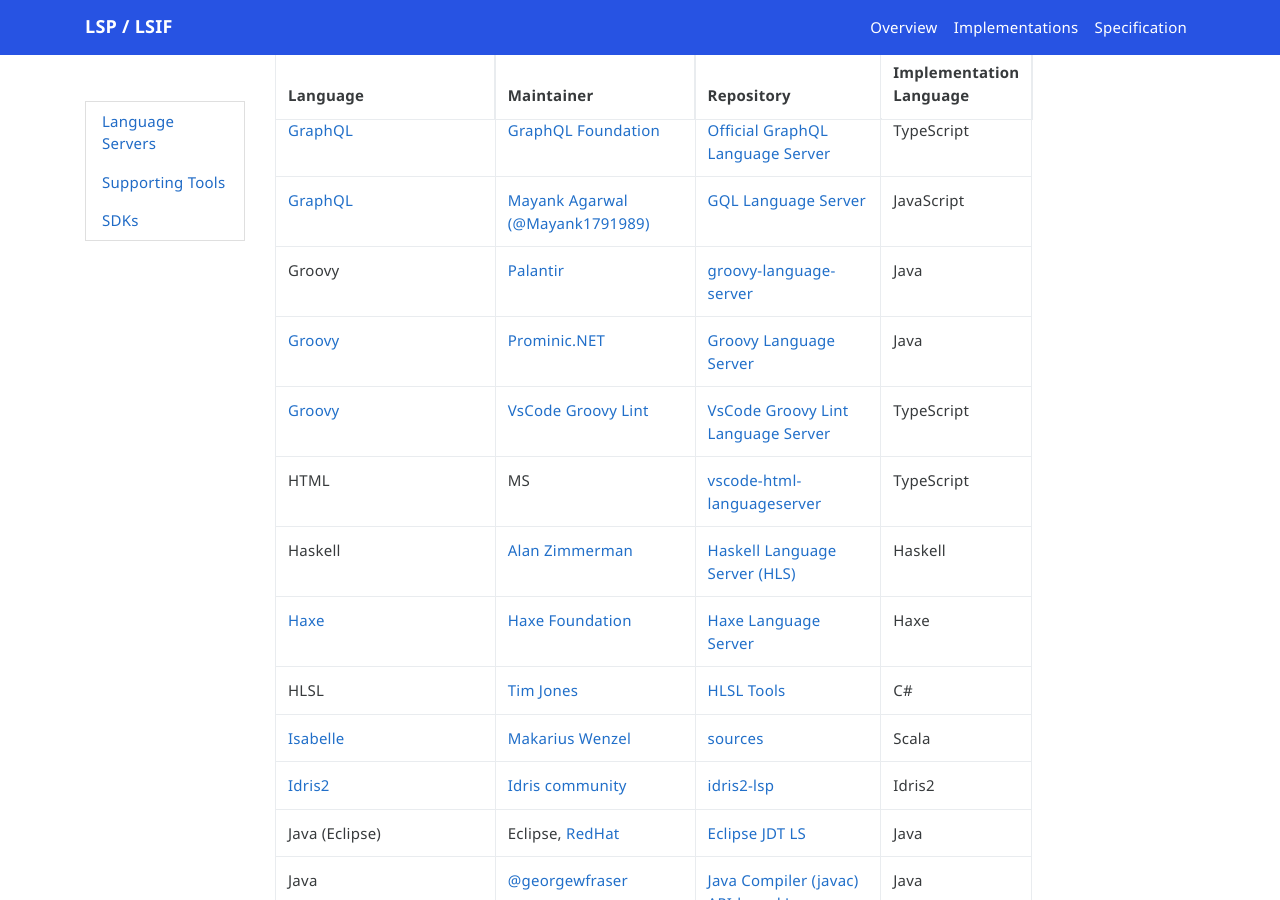
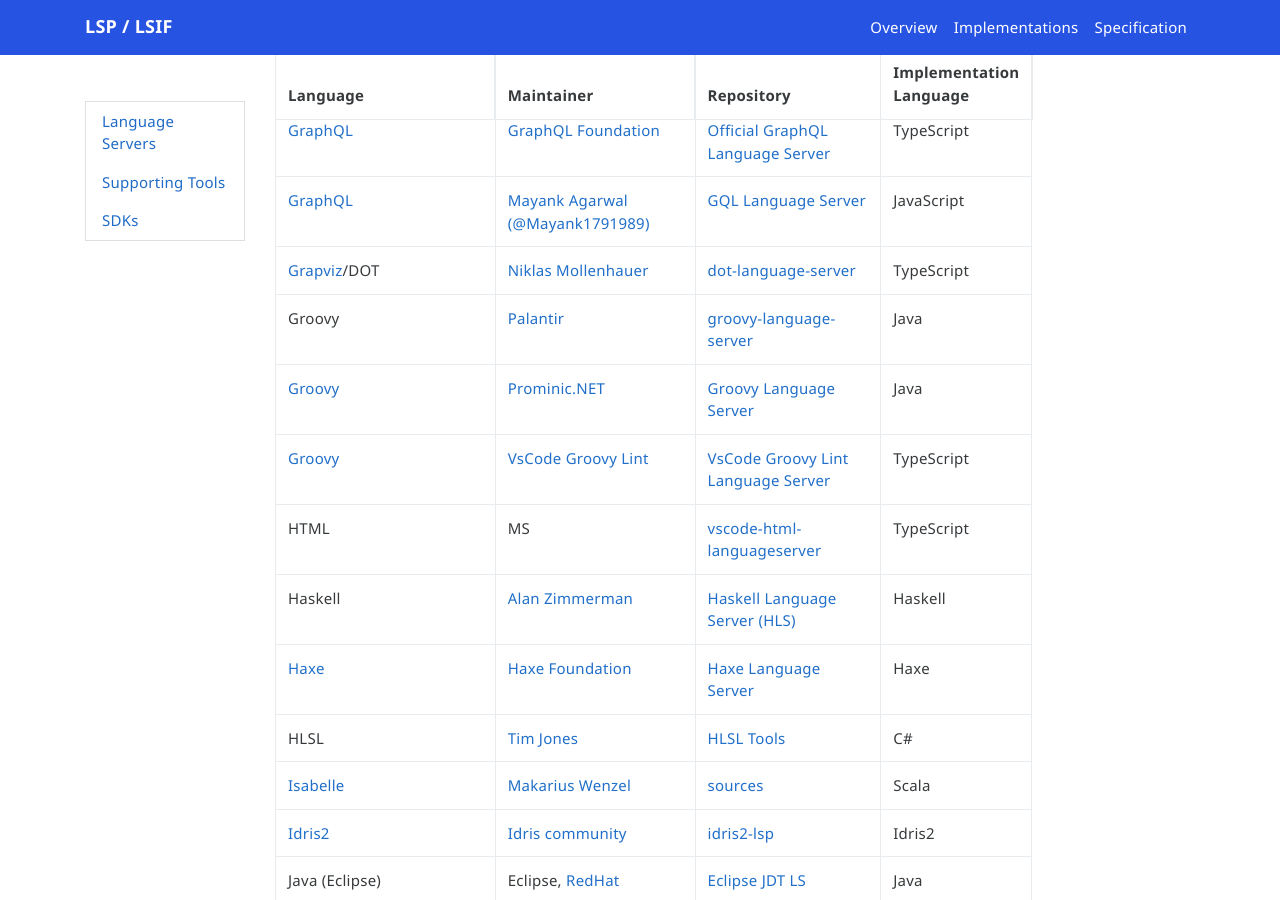
Before and after one commit to microsoft/language-server-protocol, a Jekyll site: the page built from _implementors/servers.md, in a window 1280 px wide and 900 px high, scrolled down 3497 px. Built offline with Jekyll 4.4.1, drawn with Linux system fonts in a browser that asks for light colours; nearby versions of some CDN libraries; comment, search, counter and statistics services are not loaded.

Commit message:
Add DOT language server

```diff
--- a/_implementors/servers.md
+++ b/_implementors/servers.md
@@ -69,6 +69,7 @@
 | Go | [Sourcegraph](https://sourcegraph.com/) | [sourcegraph-go](https://github.com/sourcegraph/go-langserver) | Go |
 | [GraphQL](http://graphql.org/) | [GraphQL Foundation](https://foundation.graphql.org/) | [Official GraphQL Language Server](https://github.com/graphql/graphiql/tree/main/packages/graphql-language-service-server) |  TypeScript |
 | [GraphQL](http://graphql.org/) | [Mayank Agarwal (@Mayank1791989)](https://github.com/Mayank1791989) | [GQL Language Server](https://github.com/Mayank1791989/gql-language-server) | JavaScript |
+| [Grapviz](https://graphviz.org/)/DOT | [Niklas Mollenhauer](https://github.com/nikeee) | [dot-language-server](https://github.com/nikeee/dot-language-server) | TypeScript |
 | Groovy | [Palantir](https://github.com/palantir) | [groovy-language-server](https://github.com/palantir/groovy-language-server/) | Java |
 | [Groovy](http://groovy-lang.org/) | [Prominic.NET](https://moonshine-ide.com/) | [Groovy Language Server](https://github.com/prominic/groovy-language-server) | Java |
 | [Groovy](http://groovy-lang.org/) | [VsCode Groovy Lint](https://marketplace.visualstudio.com/items?itemName=NicolasVuillamy.vscode-groovy-lint) | [VsCode Groovy Lint Language Server](https://github.com/nvuillam/vscode-groovy-lint/tree/master/server) | TypeScript |
```
